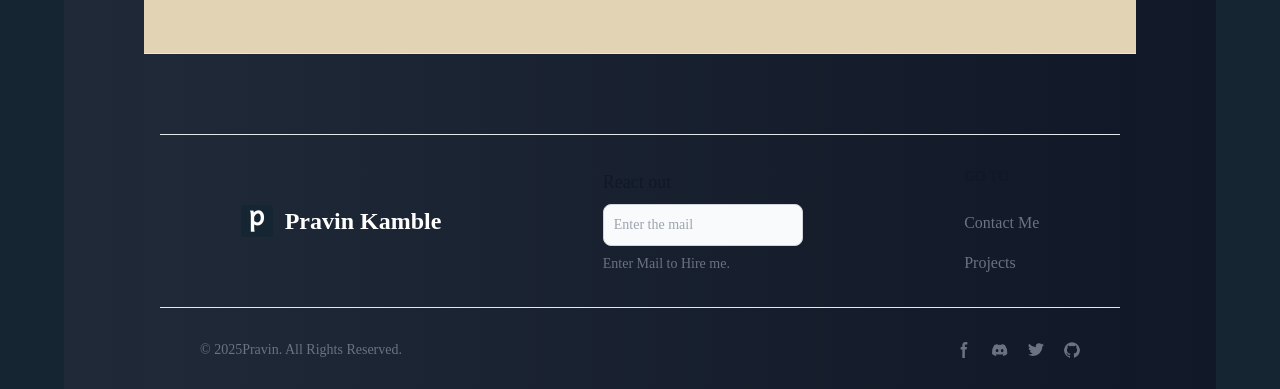
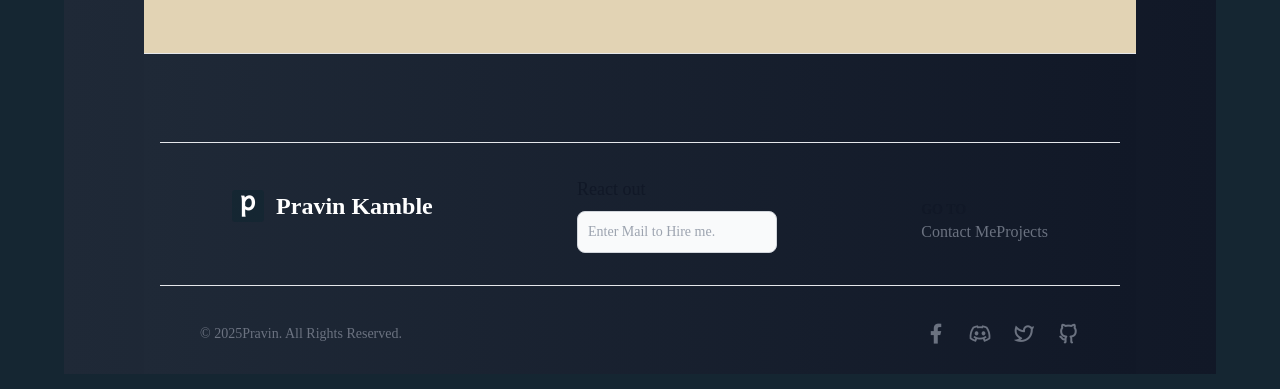
Before and after one commit to Omkarkumbhar47/3d_pravin_portfolio, a React (Vite) app: page /gallery in a window 1280 px wide. Shown: the part 847-1236 px from the top of the page. Built offline with nearby package versions, Linux system fonts and the light colour scheme.

Commit message:
complted all section responsiveness

```diff
--- a/src/Components/Footer.jsx
+++ b/src/Components/Footer.jsx
@@ -1,5 +1,5 @@
 import React from "react";
-import logo from "../../public/favicon-32x32.png";
+import logo from "/favicon-32x32.png";
 import { useLocation } from "react-router-dom";
 
 const Footer = () => {
@@ -7,19 +7,18 @@ const Footer = () => {
 
   return (
     <div className="bg-gradient-to-r from-gray-800 to-gray-900">
-      <hr className="py-2 lg:py-4border-gray-200 sm:mx-auto dark:border-gray-700 " />
+      <hr className="py-2 lg:py-4 border-gray-200 sm:mx-auto dark:border-gray-700" />
       {location.pathname === "/gallery" ? (
-        <footer className="mx-auto w-full max-w-screen-xl p-4 py-6 lg:py-8">
+        <footer className="mx-auto w-full max-w-screen-xl p-4 py-6 l:py-8">
           <hr className="my-6 border-gray-200 sm:mx-auto dark:border-gray-700 lg:my-8" />
           <div className="md:flex md:justify-around">
-            <div className="mb-6 md:mb-0">
-              <a href="#" className="flex items-center">
-                <img src={logo} className="h-8 me-3" alt=" Logo" />
-                <span className="self-center text-2xl font-semibold whitespace-nowrap dark:text-white">
-                  Pravin Kamble
-                </span>
+            <div className="h-full flex justify-center items-center pb-4">
+              <a href="/" className="flex items-center">
+                <img src={logo} className="h-8 mr-3" alt="Logo" />
+                <div className="text-2xl font-semibold">Pravin Kamble</div>
               </a>
             </div>
+
             <form className="max-w-sm">
               <label
                 htmlFor="email"
@@ -31,24 +30,17 @@ const Footer = () => {
                 type="email"
                 id="email"
                 aria-describedby="helper-text-explanation"
-                className="bg-gray-50 border border-gray-300 text-gray-900 text-sm rounded-lg focus:ring-blue-500 focus:border-blue-500 block w-full p-2.5  dark:bg-gray-700 dark:border-gray-600 dark:placeholder-gray-400 dark:text-white dark:focus:ring-blue-500 dark:focus:border-blue-500"
-                placeholder="Enter the mail"
+                className="bg-gray-50 border border-gray-300 text-gray-900 text-sm rounded-lg focus:ring-blue-500 focus:border-blue-500 block w-full p-2.5 dark:bg-gray-700 dark:border-gray-600 dark:placeholder-gray-400 dark:text-white dark:focus:ring-blue-500 dark:focus:border-blue-500"
+                placeholder="Enter Mail to Hire me."
               />
 
-              <p
-                id="helper-text-explanation"
-                className="mt-2 text-sm text-gray-500 dark:text-gray-400"
-              >
-                Enter Mail to Hire me.
-              </p>
             </form>
-            <div className="">
-              <div>
-                <h2 className="mb-6 text-sm font-semibold text-gray-900 uppercase dark:text-white">
+            <div className="pt-4 ">
+              <h2 className=" text-sm font-semibold text-gray-900 uppercase dark:text-white">
                 Go to
               </h2>
-                <ul className="text-gray-500 dark:text-gray-400 font-medium">
-                  <li className="mb-4">
+              <ul className="text-gray-500 dark:text-gray-400 font-medium flex  justify-around">
+                <li className="">
                   <a href="/contact" className="hover:underline">
                     Contact Me
                   </a>
@@ -61,88 +53,39 @@ const Footer = () => {
               </ul>
             </div>
           </div>
-          </div>
           <hr className="my-6 border-gray-200 sm:mx-auto dark:border-gray-700 lg:my-8" />
-          <div className="sm:flex sm:items-center sm:justify-between md:mx-10 ">
-            <span className="text-sm text-gray-500 sm:text-center dark:text-gray-400">
+          <div className="sm:flex sm:items-center sm:justify-between md:mx-10 text-center sm:text-left">
+            <span className="text-sm text-gray-500 dark:text-gray-400">
               © 2025
               <a href="/" className="hover:underline">
                 Pravin
               </a>
               . All Rights Reserved.
             </span>
-            <div className="flex mt-4 sm:justify-center sm:mt-0">
+            <div className="flex justify-center sm:justify-start mt-4 sm:mt-0 space-x-5">
               <a
                 href="#"
                 className="text-gray-500 hover:text-gray-900 dark:hover:text-white"
               >
-                <svg
-                  className="w-4 h-4"
-                  aria-hidden="true"
-                  xmlns="http://www.w3.org/2000/svg"
-                  fill="currentColor"
-                  viewBox="0 0 8 19"
-                >
-                  <path
-                    fillRule="evenodd"
-                    d="M6.135 3H8V0H6.135a4.147 4.147 0 0 0-4.142 4.142V6H0v3h2v9.938h3V9h2.021l.592-3H5V3.591A.6.6 0 0 1 5.592 3h.543Z"
-                    clipRule="evenodd"
-                  />
-                </svg>
-                <span className="sr-only">Facebook page</span>
+                <i className="ri-facebook-fill text-2xl"></i>
               </a>
               <a
                 href="#"
-                className="text-gray-500 hover:text-gray-900 dark:hover:text-white ms-5"
+                className="text-gray-500 hover:text-gray-900 dark:hover:text-white"
               >
-                <svg
-                  className="w-4 h-4"
-                  aria-hidden="true"
-                  xmlns="http://www.w3.org/2000/svg"
-                  fill="currentColor"
-                  viewBox="0 0 21 16"
-                >
-                  <path d="M16.942 1.556a16.3 16.3 0 0 0-4.126-1.3 12.04 12.04 0 0 0-.529 1.1 15.175 15.175 0 0 0-4.573 0 11.585 11.585 0 0 0-.535-1.1 16.274 16.274 0 0 0-4.129 1.3A17.392 17.392 0 0 0 .182 13.218a15.785 15.785 0 0 0 4.963 2.521c.41-.564.773-1.16 1.084-1.785a10.63 10.63 0 0 1-1.706-.83c.143-.106.283-.217.418-.33a11.664 11.664 0 0 0 10.118 0c.137.113.277.224.418.33-.544.328-1.116.606-1.71.832a12.52 12.52 0 0 0 1.084 1.785 16.46 16.46 0 0 0 5.064-2.595 17.286 17.286 0 0 0-2.973-11.59ZM6.678 10.813a1.941 1.941 0 0 1-1.8-2.045 1.93 1.93 0 0 1 1.8-2.047 1.919 1.919 0 0 1 1.8 2.047 1.93 1.93 0 0 1-1.8 2.045Zm6.644 0a1.94 1.94 0 0 1-1.8-2.045 1.93 1.93 0 0 1 1.8-2.047 1.918 1.918 0 0 1 1.8 2.047 1.93 1.93 0 0 1-1.8 2.045Z" />
-                </svg>
-                <span className="sr-only">Discord community</span>
+                <i className="ri-discord-line text-2xl"></i>
               </a>
               <a
                 href="#"
-                className="text-gray-500 hover:text-gray-900 dark:hover:text-white ms-5"
+                className="text-gray-500 hover:text-gray-900 dark:hover:text-white"
               >
-                <svg
-                  className="w-4 h-4"
-                  aria-hidden="true"
-                  xmlns="http://www.w3.org/2000/svg"
-                  fill="currentColor"
-                  viewBox="0 0 20 17"
-                >
-                  <path
-                    fillRule="evenodd"
-                    d="M20 1.892a8.178 8.178 0 0 1-2.355.635 4.074 4.074 0 0 0 1.8-2.235 8.344 8.344 0 0 1-2.605.98A4.13 4.13 0 0 0 13.85 0a4.068 4.068 0 0 0-4.1 4.038 4 4 0 0 0 .105.919A11.705 11.705 0 0 1 1.4.734a4.006 4.006 0 0 0 1.268 5.392 4.165 4.165 0 0 1-1.859-.5v.05A4.057 4.057 0 0 0 4.1 9.635a4.19 4.19 0 0 1-1.856.07 4.108 4.108 0 0 0 3.831 2.807A8.36 8.36 0 0 1 0 14.184 11.732 11.732 0 0 0 6.291 16 11.502 11.502 0 0 0 17.964 4.5c0-.177 0-.35-.012-.523A8.143 8.143 0 0 0 20 1.892Z"
-                    clipRule="evenodd"
-                  />
-                </svg>
-                <span className="sr-only">Twitter page</span>
+                <i className="ri-twitter-line text-2xl"></i>
               </a>
               <a
                 href="#"
-                className="text-gray-500 hover:text-gray-900 dark:hover:text-white ms-5"
+                className="text-gray-500 hover:text-gray-900 dark:hover:text-white"
               >
-                <svg
-                  className="w-4 h-4"
-                  aria-hidden="true"
-                  xmlns="http://www.w3.org/2000/svg"
-                  fill="currentColor"
-                  viewBox="0 0 20 20"
-                >
-                  <path
-                    fillRule="evenodd"
-                    d="M10 .333A9.911 9.911 0 0 0 6.866 19.65c.5.092.678-.215.678-.477 0-.237-.01-1.017-.014-1.845-2.757.6-3.338-1.169-3.338-1.169a2.627 2.627 0 0 0-1.1-1.451c-.9-.615.07-.6.07-.6a2.084 2.084 0 0 1 1.518 1.021 2.11 2.11 0 0 0 2.884.823c.044-.503.268-.973.63-1.325-2.2-.25-4.516-1.1-4.516-4.9A3.832 3.832 0 0 1 4.7 7.068a3.56 3.56 0 0 1 .095-2.623s.832-.266 2.726 1.016a9.409 9.409 0 0 1 4.962 0c1.89-1.282 2.717-1.016 2.717-1.016.366.83.402 1.768.1 2.623a3.827 3.827 0 0 1 1.02 2.659c0 3.807-2.319 4.644-4.525 4.889a2.366 2.366 0 0 1 .673 1.834c0 1.326-.012 2.394-.012 2.72 0 .263.18.572.681.475A9.911 9.911 0 0 0 10 .333Z"
-                    clipRule="evenodd"
-                  />
-                </svg>
-                <span className="sr-only">GitHub account</span>
+                <i className="ri-github-line text-2xl"></i>
               </a>
             </div>
           </div>
@@ -150,93 +93,48 @@ const Footer = () => {
       ) : (
         <footer className="mx-auto w-full max-w-screen-xl">
           <div className="h-full flex justify-center items-center pt-3">
-            <a href="/" className="flex items-center ">
+            <a href="/" className="flex items-center">
               <img src={logo} className="h-8 mr-3" alt="Logo" />
               <div className="text-2xl font-semibold">Pravin Kamble</div>
             </a>
           </div>
-
           <hr className="my-6 border-gray-200 sm:mx-auto dark:border-gray-700 lg:my-8" />
-          <div className="sm:flex sm:items-center sm:justify-between md:mx-10 pb-6">
-            <span className="text-sm text-gray-500 sm:text-center dark:text-gray-400">
+          <div className="flex flex-col sm:flex-row justify-center sm:justify-between items-center sm:items-start text-center sm:text-left gap-4 pb-6">
+            <span className="text-sm text-gray-500 dark:text-gray-400">
               © 2025
               <a href="/" className="hover:underline">
                 Pravin
               </a>
               . All Rights Reserved.
             </span>
-            <div className="flex mt-4 sm:justify-center sm:mt-0">
+            <div className="flex justify-center sm:justify-start space-x-5">
               <a
-                href="#"
-                className="text-gray-500 hover:text-gray-900 dark:hover:text-white"
+                href="https://www.linkedin.com"
+                target="_blank"
+                rel="noopener noreferrer"
               >
-                <svg
-                  className="w-4 h-4"
-                  aria-hidden="true"
-                  xmlns="http://www.w3.org/2000/svg"
-                  fill="currentColor"
-                  viewBox="0 0 8 19"
-                >
-                  <path
-                    fillRule="evenodd"
-                    d="M6.135 3H8V0H6.135a4.147 4.147 0 0 0-4.142 4.142V6H0v3h2v9.938h3V9h2.021l.592-3H5V3.591A.6.6 0 0 1 5.592 3h.543Z"
-                    clipRule="evenodd"
-                  />
-                </svg>
-                <span className="sr-only">Facebook page</span>
+                <i className="ri-linkedin-box-fill text-gray-500 hover:text-gray-900 dark:hover:text-white text-2xl"></i>
               </a>
               <a
-                href="#"
-                className="text-gray-500 hover:text-gray-900 dark:hover:text-white ms-5"
+                href="https://www.behance.net"
+                target="_blank"
+                rel="noopener noreferrer"
               >
-                <svg
-                  className="w-4 h-4"
-                  aria-hidden="true"
-                  xmlns="http://www.w3.org/2000/svg"
-                  fill="currentColor"
-                  viewBox="0 0 21 16"
-                >
-                  <path d="M16.942 1.556a16.3 16.3 0 0 0-4.126-1.3 12.04 12.04 0 0 0-.529 1.1 15.175 15.175 0 0 0-4.573 0 11.585 11.585 0 0 0-.535-1.1 16.274 16.274 0 0 0-4.129 1.3A17.392 17.392 0 0 0 .182 13.218a15.785 15.785 0 0 0 4.963 2.521c.41-.564.773-1.16 1.084-1.785a10.63 10.63 0 0 1-1.706-.83c.143-.106.283-.217.418-.33a11.664 11.664 0 0 0 10.118 0c.137.113.277.224.418.33-.544.328-1.116.606-1.71.832a12.52 12.52 0 0 0 1.084 1.785 16.46 16.46 0 0 0 5.064-2.595 17.286 17.286 0 0 0-2.973-11.59ZM6.678 10.813a1.941 1.941 0 0 1-1.8-2.045 1.93 1.93 0 0 1 1.8-2.047 1.919 1.919 0 0 1 1.8 2.047 1.93 1.93 0 0 1-1.8 2.045Zm6.644 0a1.94 1.94 0 0 1-1.8-2.045 1.93 1.93 0 0 1 1.8-2.047 1.918 1.918 0 0 1 1.8 2.047 1.93 1.93 0 0 1-1.8 2.045Z" />
-                </svg>
-                <span className="sr-only">Discord community</span>
+                <i className="ri-behance-line text-gray-500 hover:text-gray-900 dark:hover:text-white text-2xl"></i>
               </a>
               <a
-                href="#"
-                className="text-gray-500 hover:text-gray-900 dark:hover:text-white ms-5"
+                href="https://www.instagram.com"
+                target="_blank"
+                rel="noopener noreferrer"
               >
-                <svg
-                  className="w-4 h-4"
-                  aria-hidden="true"
-                  xmlns="http://www.w3.org/2000/svg"
-                  fill="currentColor"
-                  viewBox="0 0 20 17"
-                >
-                  <path
-                    fillRule="evenodd"
-                    d="M20 1.892a8.178 8.178 0 0 1-2.355.635 4.074 4.074 0 0 0 1.8-2.235 8.344 8.344 0 0 1-2.605.98A4.13 4.13 0 0 0 13.85 0a4.068 4.068 0 0 0-4.1 4.038 4 4 0 0 0 .105.919A11.705 11.705 0 0 1 1.4.734a4.006 4.006 0 0 0 1.268 5.392 4.165 4.165 0 0 1-1.859-.5v.05A4.057 4.057 0 0 0 4.1 9.635a4.19 4.19 0 0 1-1.856.07 4.108 4.108 0 0 0 3.831 2.807A8.36 8.36 0 0 1 0 14.184 11.732 11.732 0 0 0 6.291 16 11.502 11.502 0 0 0 17.964 4.5c0-.177 0-.35-.012-.523A8.143 8.143 0 0 0 20 1.892Z"
-                    clipRule="evenodd"
-                  />
-                </svg>
-                <span className="sr-only">Twitter page</span>
+                <i className="ri-instagram-line text-gray-500 hover:text-gray-900 dark:hover:text-white text-2xl"></i>
               </a>
               <a
-                href="#"
-                className="text-gray-500 hover:text-gray-900 dark:hover:text-white ms-5"
+                href="https://www.twitter.com"
+                target="_blank"
+                rel="noopener noreferrer"
               >
-                <svg
-                  className="w-4 h-4"
-                  aria-hidden="true"
-                  xmlns="http://www.w3.org/2000/svg"
-                  fill="currentColor"
-                  viewBox="0 0 20 20"
-                >
-                  <path
-                    fillRule="evenodd"
-                    d="M10 .333A9.911 9.911 0 0 0 6.866 19.65c.5.092.678-.215.678-.477 0-.237-.01-1.017-.014-1.845-2.757.6-3.338-1.169-3.338-1.169a2.627 2.627 0 0 0-1.1-1.451c-.9-.615.07-.6.07-.6a2.084 2.084 0 0 1 1.518 1.021 2.11 2.11 0 0 0 2.884.823c.044-.503.268-.973.63-1.325-2.2-.25-4.516-1.1-4.516-4.9A3.832 3.832 0 0 1 4.7 7.068a3.56 3.56 0 0 1 .095-2.623s.832-.266 2.726 1.016a9.409 9.409 0 0 1 4.962 0c1.89-1.282 2.717-1.016 2.717-1.016.366.83.402 1.768.1 2.623a3.827 3.827 0 0 1 1.02 2.659c0 3.807-2.319 4.644-4.525 4.889a2.366 2.366 0 0 1 .673 1.834c0 1.326-.012 2.394-.012 2.72 0 .263.18.572.681.475A9.911 9.911 0 0 0 10 .333Z"
-                    clipRule="evenodd"
-                  />
-                </svg>
-                <span className="sr-only">GitHub account</span>
+                <i className="ri-twitter-line text-gray-500 hover:text-gray-900 dark:hover:text-white text-2xl"></i>
               </a>
             </div>
           </div>
--- a/src/Components/Navbar/Navbar.jsx
+++ b/src/Components/Navbar/Navbar.jsx
@@ -62,16 +62,22 @@ const Navbar = ({ openMenu, setOpenMenu, count }) => {
                 Pravin Kamble
               </a>
             </li>
-            {/* <li className="py-4">
-              <a href="#about" className="hover:underline">
-                My carrer so far
-              </a>
-            </li> */}
+
             <li className="py-4">
               <a href="/gallery" className="hover:underline">
                 Gallery
               </a>
             </li>
+            <li className="py-4">
+              <a
+                href="/Pravin Kamble_3D Artist_Resume.pdf"
+                download="/Pravin Kamble_3D Artist_Resume.pdf"
+                className="hover:underline"
+              >
+                Download CV
+              </a>
+            </li>
+
             <li className="py-4">
               <a href="/contact" className="hover:underline">
                 Contact Me
```
Also changed, not shown: src/Components/Card.jsx (+10 -9 lines), src/Components/Gallery.jsx (+10 -8 lines), src/Components/Slider.jsx (+11 -11 lines), src/pages/About.jsx (+12 -12 lines), src/pages/Experience.jsx (+39 -29 lines), src/pages/Projects.jsx (+13 -10 lines), src/layouts/Layout.jsx (line endings or trailing spaces), 2 other files (tests, documents, lock files or other folders). Lines whose indentation alone changed are shown as unchanged.
